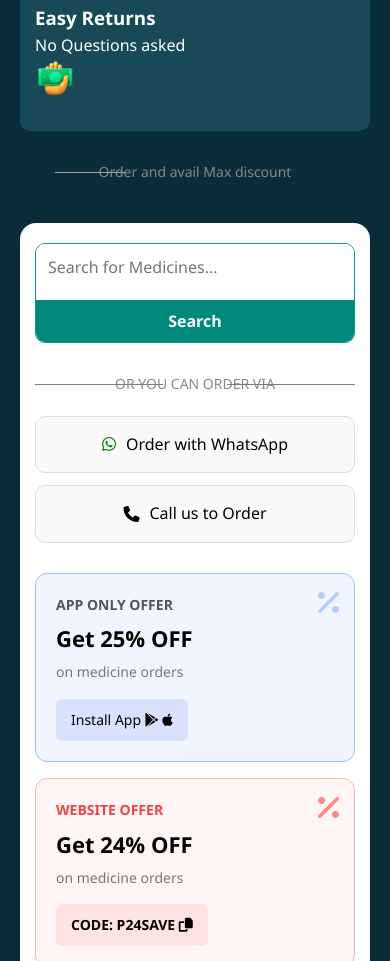
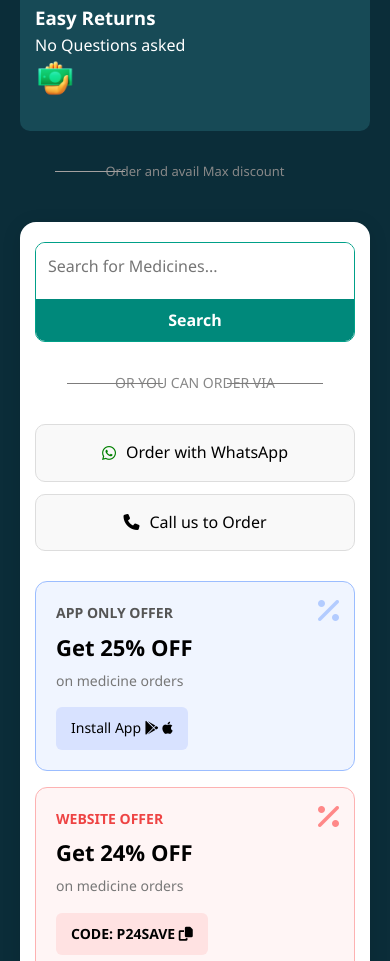
Before and after one commit to namrata6268/digispect, a plain HTML site: page index.html in a window 390 px wide. Shown: the part 741-1702 px from the top of the page. Drawn offline with Linux system fonts and the light colour scheme.

Commit message:
Update Uistyle.css

```diff
--- a/Uistyle.css
+++ b/Uistyle.css
@@ -88,26 +88,7 @@ img {
   font-size: 10px;
 }
 
-.divide-text {
-  text-align: center;
-  color: #888;
-  font-size: 14px;
-  margin: 6px 0px;
-  position: relative;
-}
 
-.divide-text::before,
-.divide-text::after {
-  content: "";
-  position: absolute;
-  top: 50%;
-  width: 20%;
-  height: 1px;
-  background-color: #a4a0a0;
-}
-
-.divide-text::before { left: 10%; }
-.divide-text::after { right: 10%; }
 
 .hero {
   padding: 40px 20px;
@@ -144,6 +125,32 @@ img {
   width: 40px;
   margin-bottom: 10px;
 }
+.divide-text {
+  text-align: center;
+  color: #888;
+  font-size: 14px;
+  margin: 6px 0px;
+  position: relative;
+}
+
+.divide-text::before,
+.divide-text::after {
+  content: "";
+  position: absolute;
+  top: 50%;
+  width: 30%;
+  height: 1px;
+  background-color: #a4a0a0;
+}
+.divide-text::before { left: 10%; }
+.divide-text::after { right: 10%; }
+@media (max-width: 768px) {
+  .divide-text::before,
+  .divide-text::after {
+    width: 20%;
+  }
+}
+
 
 .search-container {
   background-color: #fff;
@@ -186,7 +193,7 @@ img {
   text-align: center;
   color: #888;
   font-size: 14px;
-  margin: 20px 0;
+  margin: 30px 0;
   position: relative;
 }
 
@@ -195,13 +202,25 @@ img {
   content: "";
   position: absolute;
   top: 50%;
-  width: 40%;
+  width: 30%;
   height: 1px;
   background-color: #7d7c7c;
 }
 
-.divider-text::before { left: 0; }
-.divider-text::after { right: 0; }
+.divider-text::before { left: 10%; }
+.divider-text::after { right: 10%; }
+
+@media (max-width: 768px) {
+  .divide-text {
+    font-size: 13px;
+    margin: 20px 0;
+  }
+
+  .divide-text::before,
+  .divide-text::after {
+    width: 25%;
+  }
+}
 
 .contact-options {
   display: flex;
@@ -355,6 +374,7 @@ img {
     width: 100%;
   }
 
+
   .contact-options {
     flex-direction: column;
     align-items: stretch;
```
